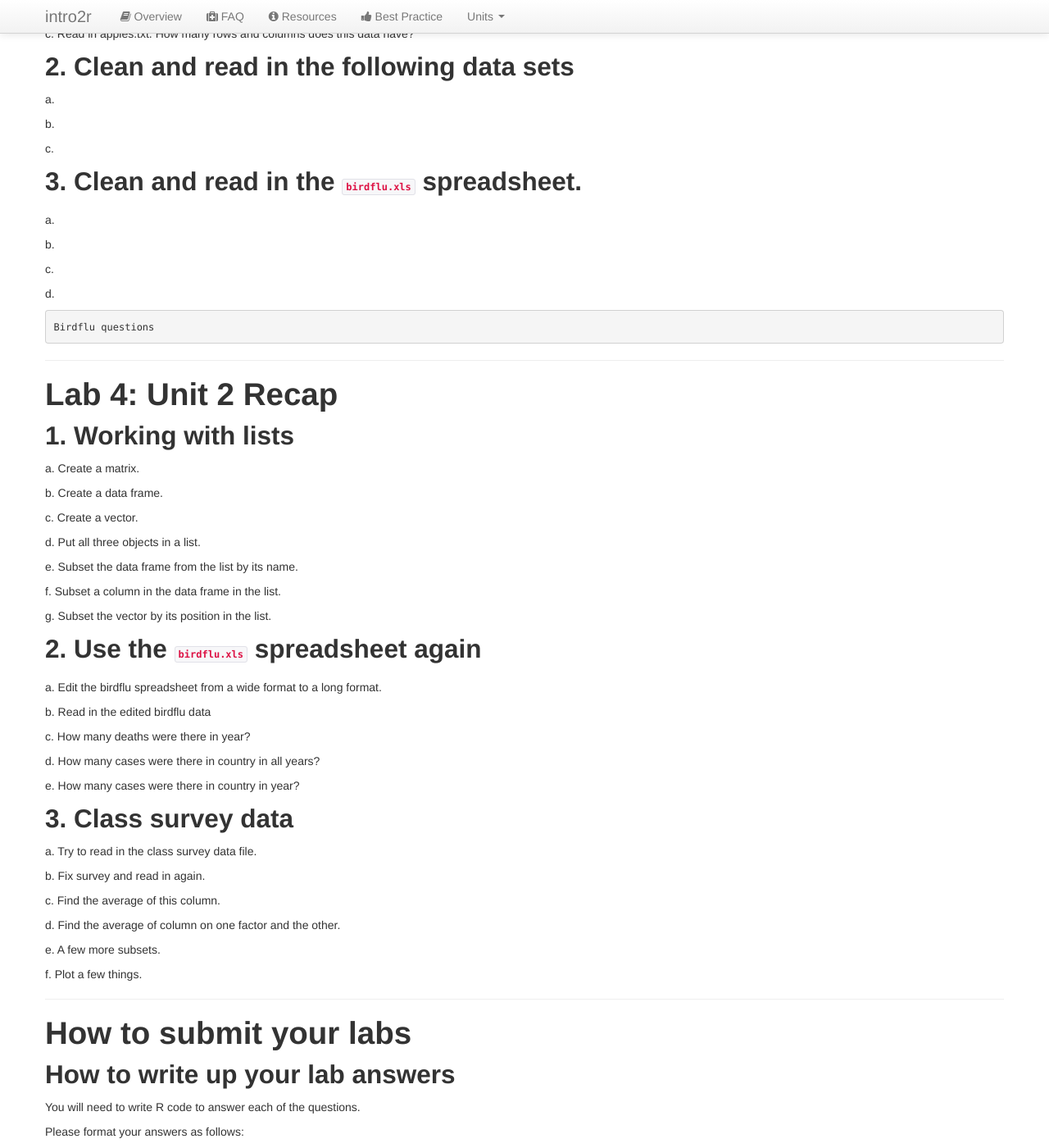
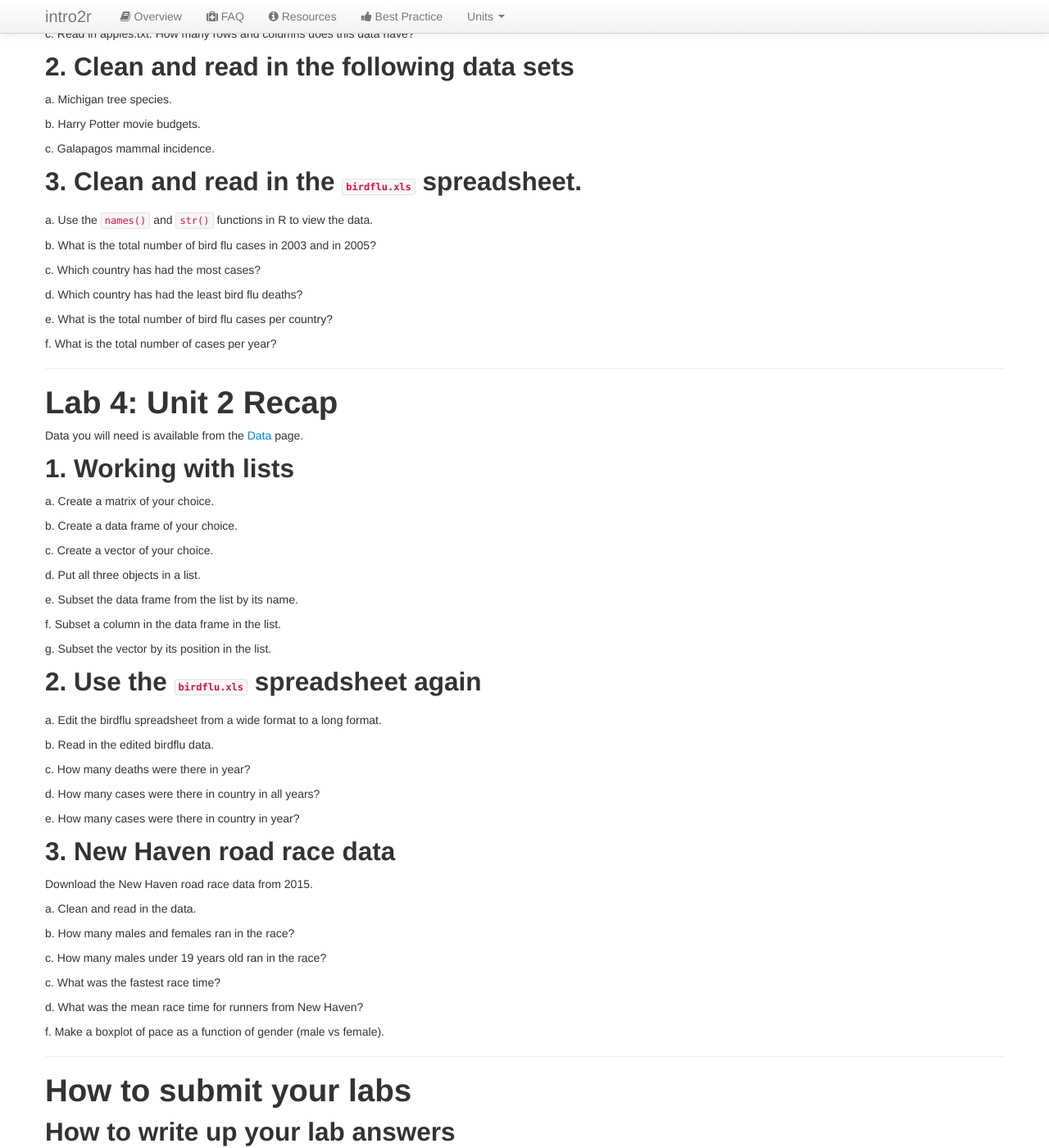
Before and after one commit to intro2r/intro2r, a Jekyll site: the page built from unit2/labs.md, in a window 1280 px wide and 1400 px high, scrolled down 4037 px. Shown: the whole window at 82% size. Built offline with Jekyll 4.4.1, drawn with Linux system fonts in a browser that asks for light colours; some of the changed text lies outside the part shown.

Commit message:
Update labs.md

```diff
--- a/unit2/labs.md
+++ b/unit2/labs.md
@@ -195,10 +195,10 @@ Happiness <- data.frame(
 
 # Lab 3
 
+The data for this lab are available on the [Data](http://intro2r.info/data/) page.
+
 
 ## 1. Read in the following clean data sets.
-
-They are available on the [Data](http://intro2r.info/data/) page.
 
  a. Read in CO2_2015.txt (tab-delim). Display the first 10 rows.
 
@@ -210,26 +210,27 @@ They are available on the [Data](http://intro2r.info/data/) page.
 
 ## 2. Clean and read in the following data sets
 
- a.
+ a. Michigan tree species.
 
- b.
+ b. Harry Potter movie budgets.
 
- c.
+ c. Galapagos mammal incidence.
 
 
 
 ## 3. Clean and read in the `birdflu.xls` spreadsheet.
 
- a.
+ a. Use the `names()` and `str()` functions in R to view the data.
 
- b.
+ b. What is the total number of bird flu cases in 2003 and in 2005?
 
- c.
+ c. Which country has had the most cases?
 
- d.
+ d. Which country has had the least bird flu deaths?
 
-	Birdflu questions
+ e. What is the total number of bird flu cases per country?
 
+ f. What is the total number of cases per year?
 
 
  - - -
@@ -237,15 +238,15 @@ They are available on the [Data](http://intro2r.info/data/) page.
 
 # Lab 4: Unit 2 Recap
 
-
+Data you will need is available from the [Data](http://www.intro2r.info/data/) page.
 
 ## 1. Working with lists
 
- a. Create a matrix.
+ a. Create a matrix of your choice.
 
- b. Create a data frame.
+ b. Create a data frame of your choice.
 
- c. Create a vector.
+ c. Create a vector of your choice.
 
  d. Put all three objects in a list.
 
@@ -261,7 +262,7 @@ They are available on the [Data](http://intro2r.info/data/) page.
 
  a. Edit the birdflu spreadsheet from a wide format to a long format.
 
- b. Read in the edited birdflu data
+ b. Read in the edited birdflu data.
 
  c. How many deaths were there in year?
 
@@ -271,19 +272,21 @@ They are available on the [Data](http://intro2r.info/data/) page.
 
 
 
-## 3. Class survey data
+## 3. New Haven road race data
 
- a. Try to read in the class survey data file.
+Download the New Haven road race data from 2015.
 
- b. Fix survey and read in again.
+ a. Clean and read in the data.
 
- c. Find the average of this column.
+ b. How many males and females ran in the race?
 
- d. Find the average of column on one factor and the other.
+ c. How many males under 19 years old ran in the race?
 
- e. A few more subsets.
+ c. What was the fastest race time?
 
- f. Plot a few things.
+ d. What was the mean race time for runners from New Haven?
+
+ f. Make a boxplot of pace as a function of gender (male vs female).
 
  - - -
 
```
